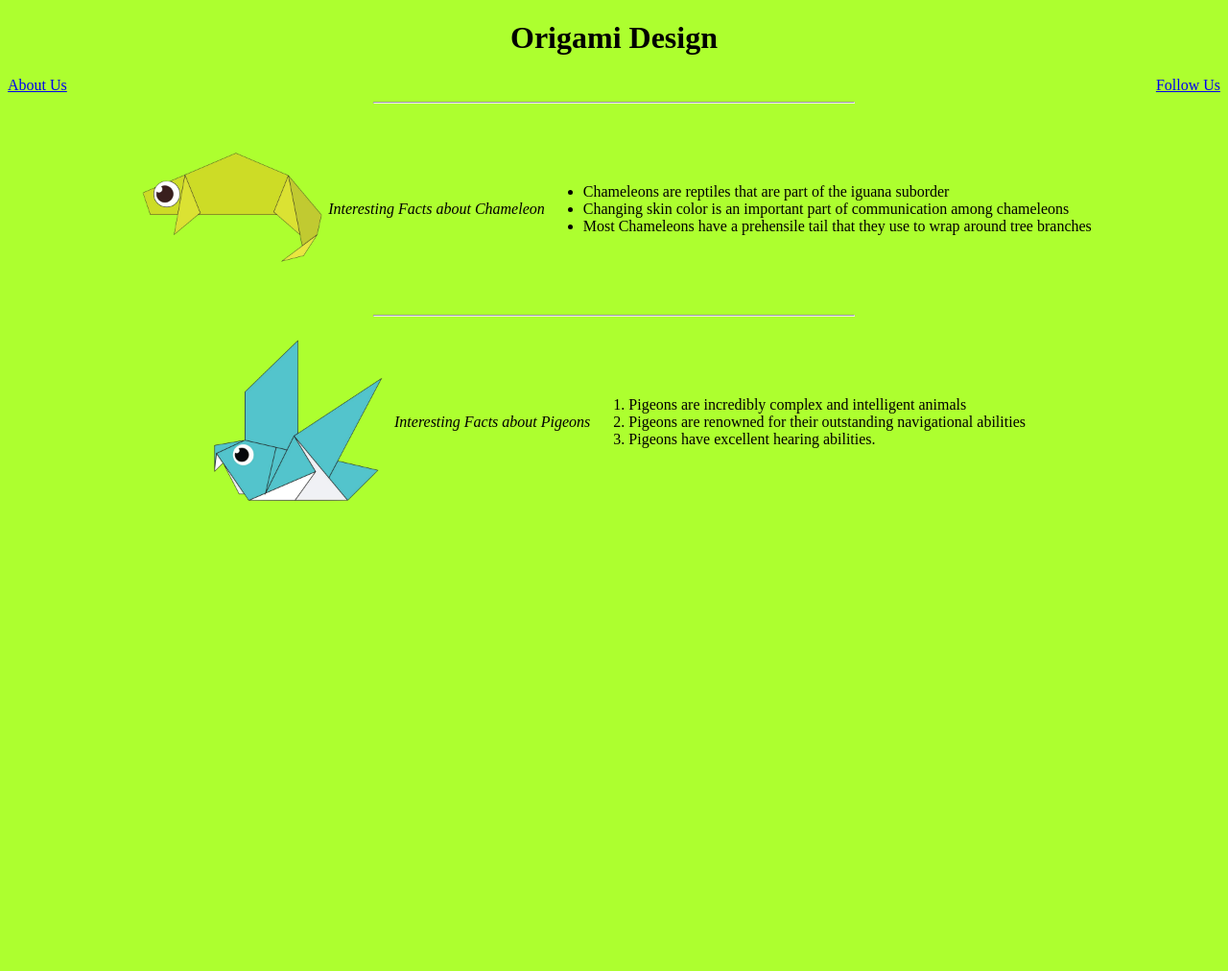
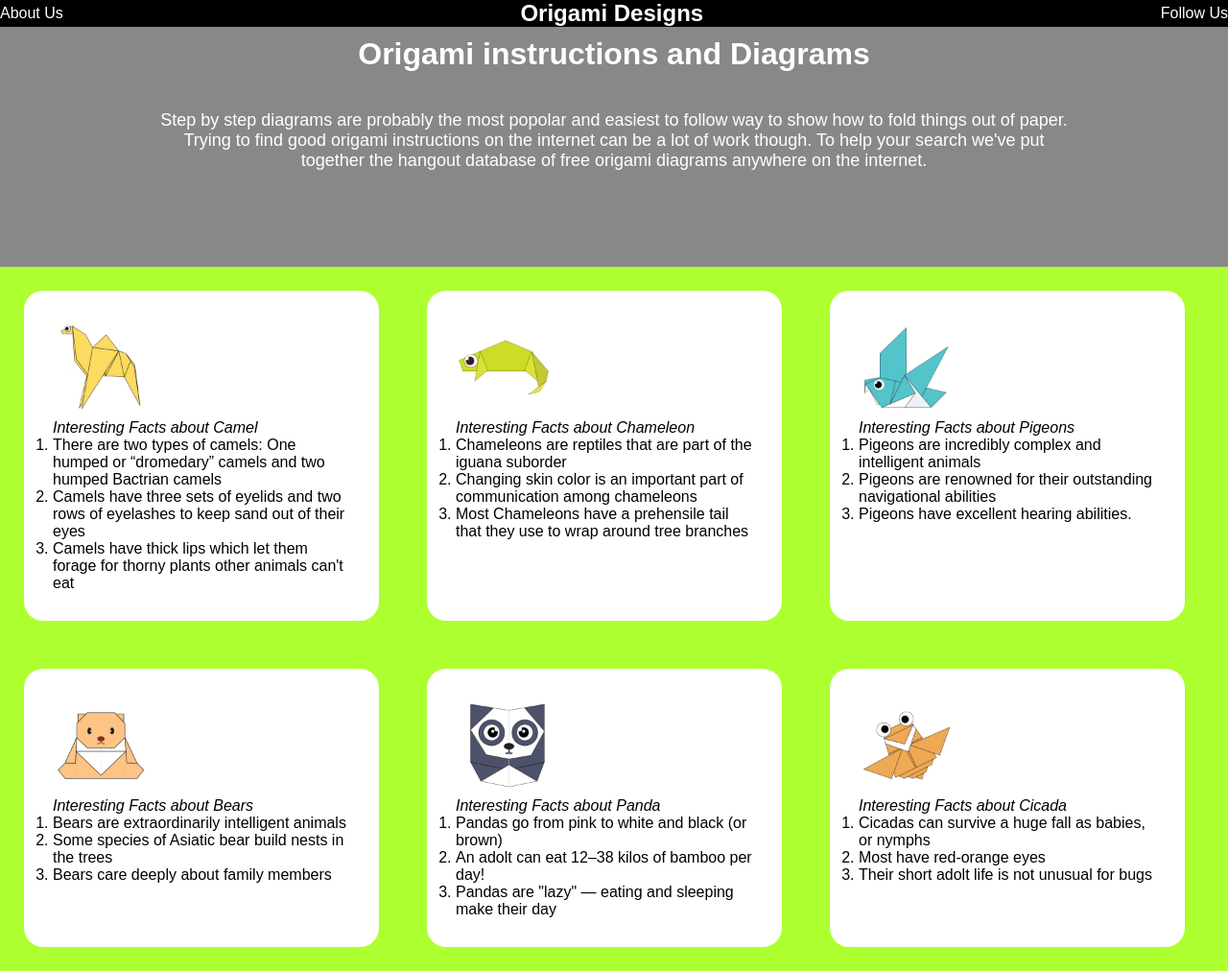
Before and after one commit to Samar-100/Origami-Design, a plain HTML site: page index.html in a window 1280 px wide. Shown: the whole page at 96% size. Before the commit the page ends 800 px from the top, so only its background shows below. Drawn offline with Linux system fonts and the light colour scheme.

Commit message:
added more origami and styles the page beautifuly

```diff
--- a/index.html
+++ b/index.html
@@ -4,44 +4,58 @@
     <meta charset="UTF-8" />
     <meta name="viewport" content="width=device-width, initial-scale=1.0" />
     <title>Origami Designs</title>
-    <style>
-      body {
-        background-color: greenyellow;
-      }
-      h1 {
-        text-align: center;
-      }
-      .links {
-        display: flex;
-        justify-content: space-between;
-      }
-      .chameleon {
-        display: flex;
-        justify-content: center;
-        align-items: center;
-      }
-      .pigeon {
-        display: flex;
-        justify-content: center;
-        align-items: center;
-      }
-    </style>
+    <link rel="stylesheet" href="style.css" />
   </head>
   <body>
-    <h1>Origami Design</h1>
-    <div class="links">
+    <div class="header">
       <a href="about.html">About Us</a>
+      <h2>Origami Designs</h2>
       <a href="followus.html">Follow Us</a>
     </div>
-    <hr width="500xpx" />
-    <div class="chameleon">
+    <div class="middle">
+      <h1>Origami instructions and Diagrams</h1>
+      <p>
+        Step by step diagrams are probably the most popolar and easiest to
+        follow way to show how to fold things out of paper.<br />
+        Trying to find good origami instructions on the internet can be a lot of
+        work though. To help your search we've put<br />
+        together the hangout database of free origami diagrams anywhere on the
+        internet.
+      </p>
+    </div>
+
+    <div class="container">
+      <div class="animals">
+        <a href="https://origami.me/camel">
+          <img src="images/camel.png" width="100" height="100" />
+        </a>
+        <p>
+          <i> Interesting Facts about Camel </i>
+        </p>
+        <ol>
+          <li>
+            There are two types of camels: One humped or “dromedary” camels and
+            two humped Bactrian camels
+          </li>
+          <li>
+            Camels have three sets of eyelids and two rows of eyelashes to keep
+            sand out of their eyes
+          </li>
+          <li>
+            Camels have thick lips which let them forage for thorny plants other
+            animals can't eat
+          </li>
+        </ol>
+      </div>
+
+      <div class="animals">
         <a href="https://origami.me/chameleon">
-        <img src="images/chameleon.png" width="200px" height="200px" />
+          <img src="images/chameleon.png" width="100" height="100" />
         </a>
         <p>
           <i> Interesting Facts about Chameleon </i>
         </p>
-      <ul>
+        <ol>
           <li>Chameleons are reptiles that are part of the iguana suborder</li>
           <li>
             Changing skin color is an important part of communication among
@@ -51,12 +65,12 @@
             Most Chameleons have a prehensile tail that they use to wrap around
             tree branches
           </li>
-      </ul>
+        </ol>
       </div>
-    <hr width="500px" />
-    <div class="pigeon">
+
+      <div class="animals">
         <a href="https://origami.me/pigeon/">
-        <img src="images/pigeon.png" width="200px" height="200px" />
+          <img src="images/pigeon.png" width="100" height="100" />
         </a>
         <p>
           <i> Interesting Facts about Pigeons </i>
@@ -69,5 +83,48 @@
           <li>Pigeons have excellent hearing abilities.</li>
         </ol>
       </div>
+
+      <div class="animals">
+        <a href="https://origami.me/bear/">
+          <img src="images/teddy.png" width="100" height="100" />
+        </a>
+        <p>
+          <i> Interesting Facts about Bears </i>
+        </p>
+        <ol>
+          <li>Bears are extraordinarily intelligent animals</li>
+          <li>Some species of Asiatic bear build nests in the trees</li>
+          <li>Bears care deeply about family members</li>
+        </ol>
+      </div>
+
+      <div class="animals">
+        <a href="https://origami.me/panda/">
+          <img src="images/panda.png" width="100" height="100" />
+        </a>
+        <p>
+          <i> Interesting Facts about Panda </i>
+        </p>
+        <ol>
+          <li>Pandas go from pink to white and black (or brown)</li>
+          <li>An adolt can eat 12–38 kilos of bamboo per day!</li>
+          <li>Pandas are "lazy" — eating and sleeping make their day</li>
+        </ol>
+      </div>
+
+      <div class="animals">
+        <a href="https://origami.me/cicada/">
+          <img src="images/cicada.png" width="100" height="100" />
+        </a>
+        <p>
+          <i> Interesting Facts about Cicada </i>
+        </p>
+        <ol>
+          <li>Cicadas can survive a huge fall as babies, or nymphs</li>
+          <li>Most have red-orange eyes</li>
+          <li>Their short adolt life is not unusual for bugs</li>
+        </ol>
+      </div>
+    </div>
   </body>
 </html>
--- /dev/null
+++ b/style.css
@@ -0,0 +1,57 @@
+* {
+  margin: 0;
+  padding: 0;
+  font-family: fantasy;
+}
+
+body {
+  background-color: greenyellow;
+}
+h1 {
+  text-align: center;
+}
+.header {
+  display: flex;
+  justify-content: space-between;
+  align-items: center;
+  background-color: black;
+  color: white;
+}
+.header > a {
+  text-decoration: none;
+  color: white;
+}
+
+.middle {
+  background-color: #888;
+  display: flex;
+  flex-wrap: wrap;
+  flex-direction: column;
+  align-items: center;
+  color: white;
+}
+
+.middle > p {
+  padding-top: 40px;
+  text-align: center;
+  font-size: 18px;
+  padding-bottom: 100px;
+}
+
+.middle > h1 {
+  padding-top: 10px;
+}
+
+.container {
+  display: flex;
+  flex-wrap: wrap;
+}
+
+.animals {
+  border-radius: 20px;
+  background-color: #ffffff;
+  padding: 30px;
+  margin: 25px;
+  width: 310px;
+  font-family: fantasy;
+}
```
Lines whose indentation alone changed are shown as unchanged.
